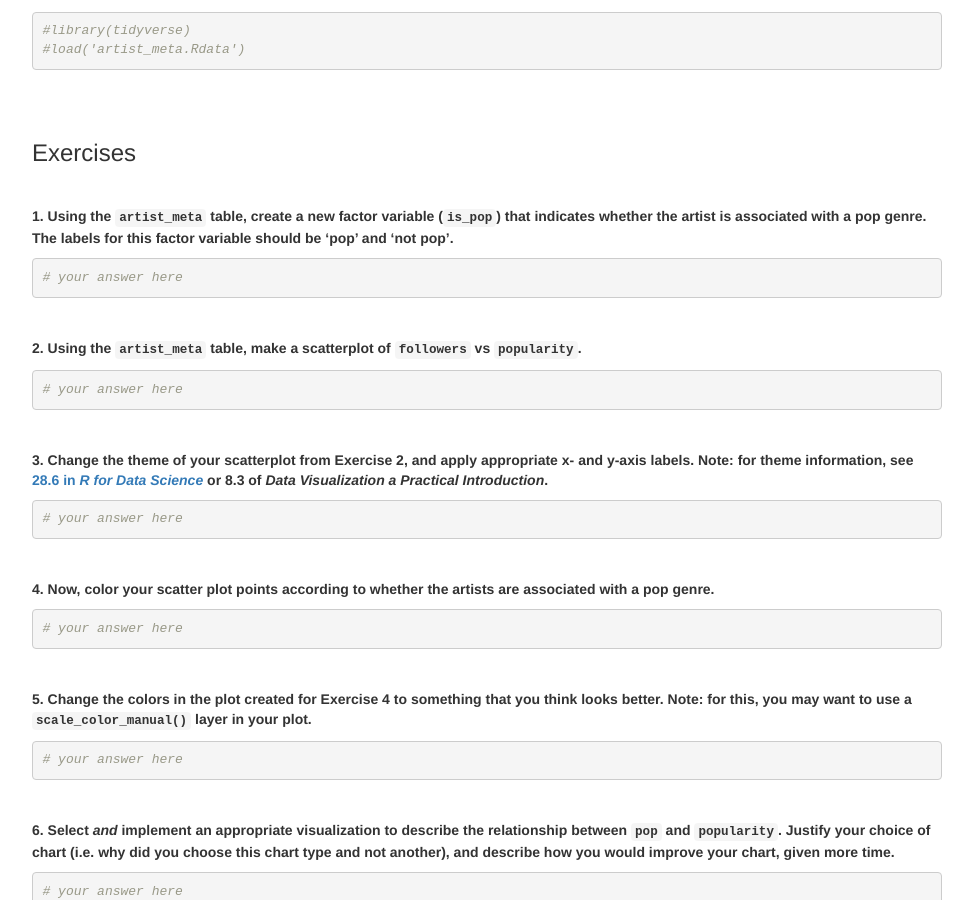
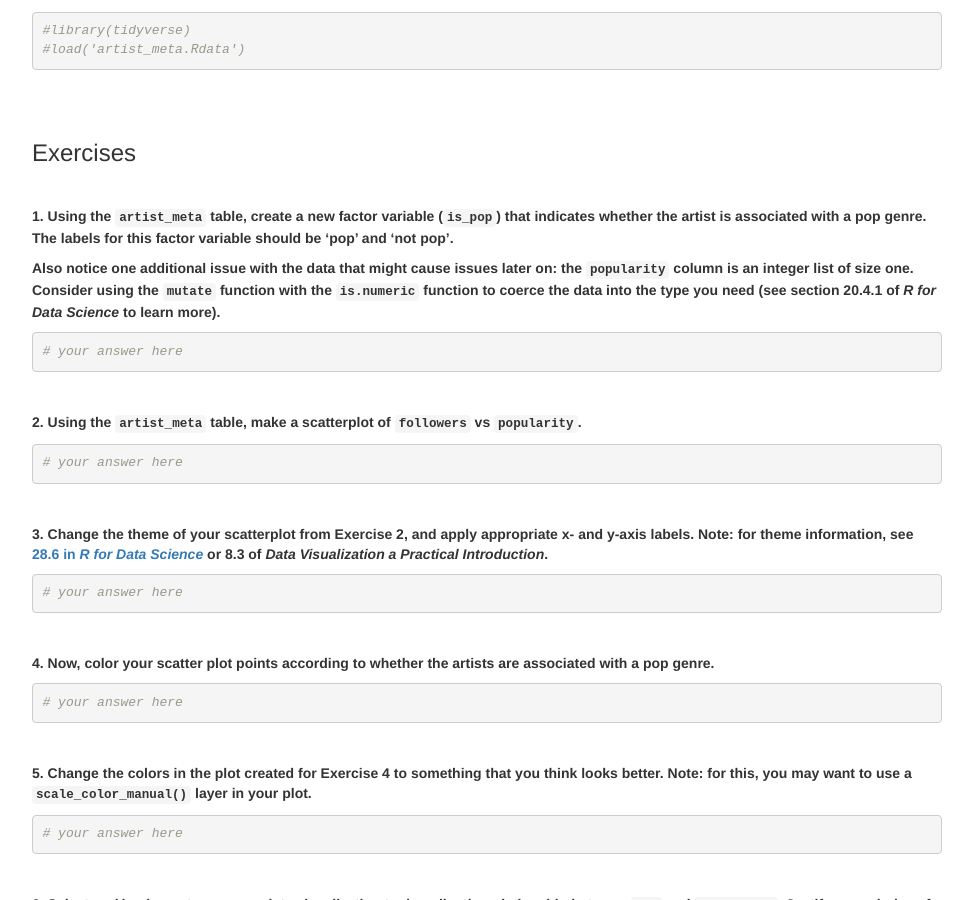
Before and after one commit to dssoc/dssoc.github.io, a Jekyll site: the page assignments/Lab_3.html, which Jekyll copies as it is, in a window 1280 px wide and 900 px high, scrolled down 488 px. Shown: the whole window, without its empty margins (153-1126 px from the left). Built offline with Jekyll 4.4.1, drawn with Linux system fonts in a browser that asks for light colours.

Commit message:
added hint for data type conversion

````diff
--- a/assignments/Lab_3.Rmd
+++ b/assignments/Lab_3.Rmd
@@ -41,6 +41,8 @@ The data that you will be using for this lab can be downloaded from the course w
 <br/>
 
 **1. Using the `artist_meta` table, create a new factor variable (`is_pop`) that indicates whether the artist is associated with a pop genre. The labels for this factor variable should be 'pop' and 'not pop'.**
+
+**Also notice one additional issue with the data that might cause issues later on: the `popularity` column is an integer list of size one. Consider using the `mutate` function with the `is.numeric` function to coerce the data into the type you need (see section 20.4.1 of *R for Data Science* to learn more).**
 ```{r}
 # your answer here
 ```
--- a/assignments/Lab_3.html
+++ b/assignments/Lab_3.html
@@ -407,6 +407,7 @@ summary {
 <h3>Exercises</h3>
 <p><br /></p>
 <p><strong>1. Using the <code>artist_meta</code> table, create a new factor variable (<code>is_pop</code>) that indicates whether the artist is associated with a pop genre. The labels for this factor variable should be ‘pop’ and ‘not pop’.</strong></p>
+<p><strong>Also notice one additional issue with the data that might cause issues later on: the <code>popularity</code> column is an integer list of size one. Consider using the <code>mutate</code> function with the <code>is.numeric</code> function to coerce the data into the type you need (see section 20.4.1 of <em>R for Data Science</em> to learn more).</strong></p>
 <pre class="r"><code># your answer here</code></pre>
 <p><br /></p>
 <p><strong>2. Using the <code>artist_meta</code> table, make a scatterplot of <code>followers</code> vs <code>popularity</code>.</strong></p>
````
